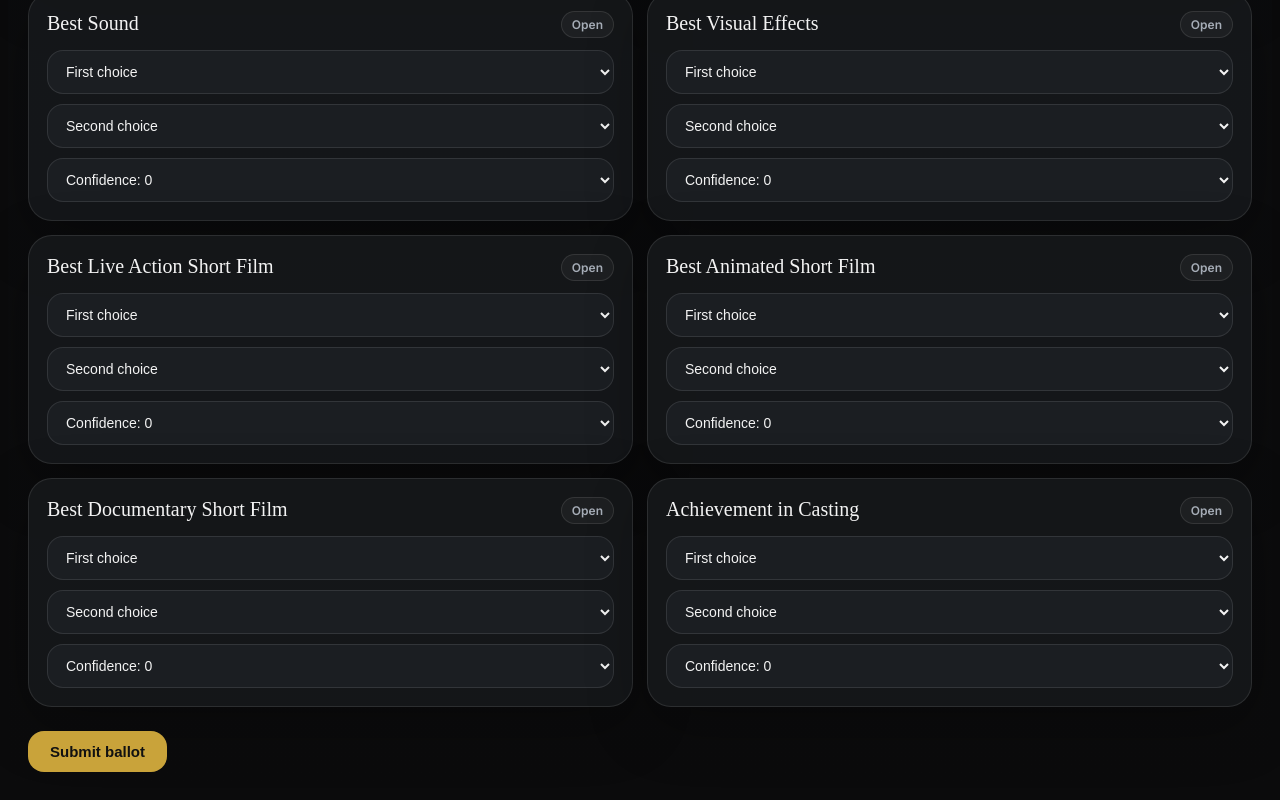
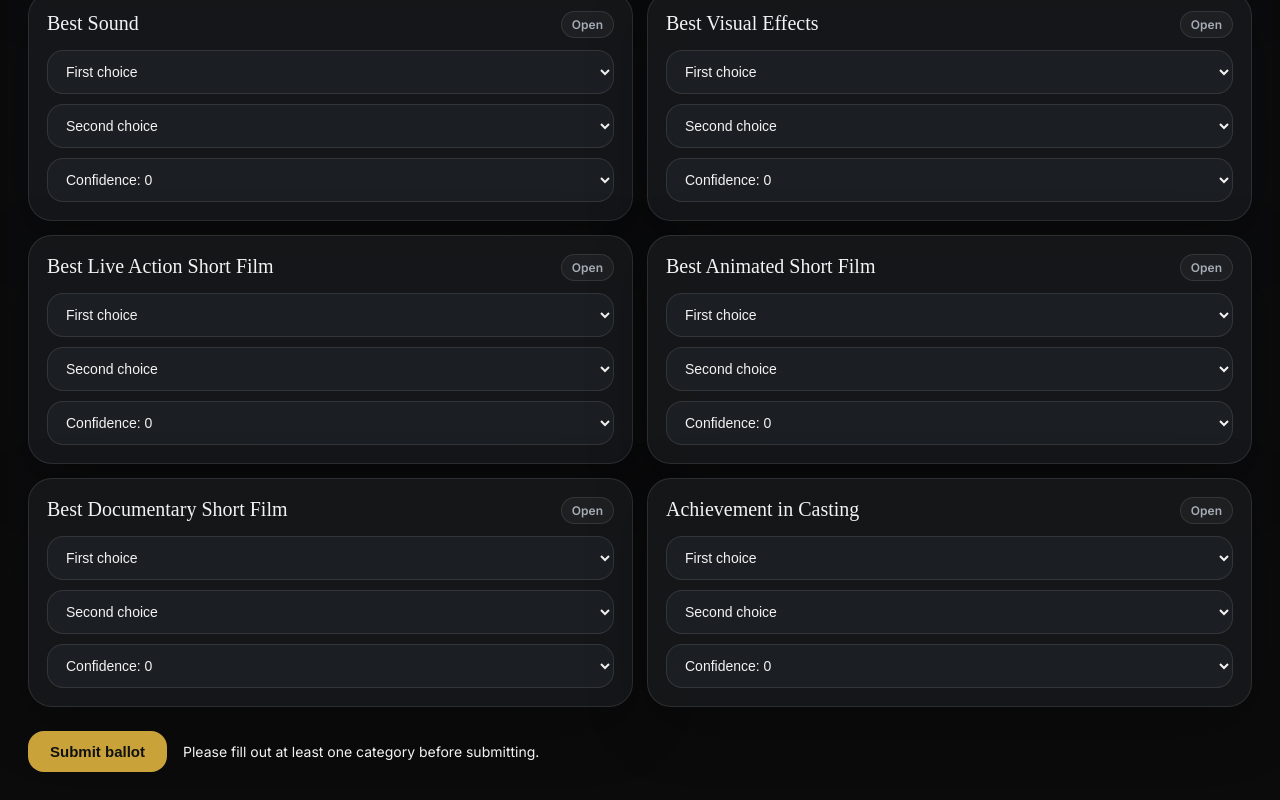
Before and after one commit to owenditore/dme-oscars-pool-2026, a Next.js app: page / in a window 1280 px wide. Both pictures are taken after typing "Sample", "Sample" into the empty fields and a click on the button "Submit ballot". Shown: the part 2936-3736 px from the top of the page. Built offline with nearby package versions, Linux system fonts and the light colour scheme; a web font is replaced by a local one.

Commit message:
add submit success indicator

```diff
--- a/app/page.tsx
+++ b/app/page.tsx
@@ -253,10 +253,18 @@ export default function BallotPage() {
         </div>
 
         {/* Submit */}
-        <div style={{ marginTop: 24 }}>
+        <div style={{ marginTop: 24, display: "flex", alignItems: "center", gap: 16 }}>
           <button style={btnGold} onClick={handleSubmit} disabled={locked || isSaving}>
             {isSaving ? "Saving..." : "Submit ballot"}
           </button>
+          {status === "Your ballot is in. You can return and update it until 5:00 PM CT." && (
+            <div style={{ display: "flex", alignItems: "center", gap: 8, padding: "10px 18px", borderRadius: 16, background: "rgba(201,163,58,0.14)", border: "1px solid rgba(201,163,58,0.28)", color: "#F2D98A", fontWeight: 600, fontSize: 14 }}>
+              ✓ Ballot submitted!
+            </div>
+          )}
+          {status && status !== "Your ballot is in. You can return and update it until 5:00 PM CT." && (
+            <div style={{ fontSize: 14, color: "#F3F3F3" }}>{status}</div>
+          )}
         </div>
 
       </div>
```
